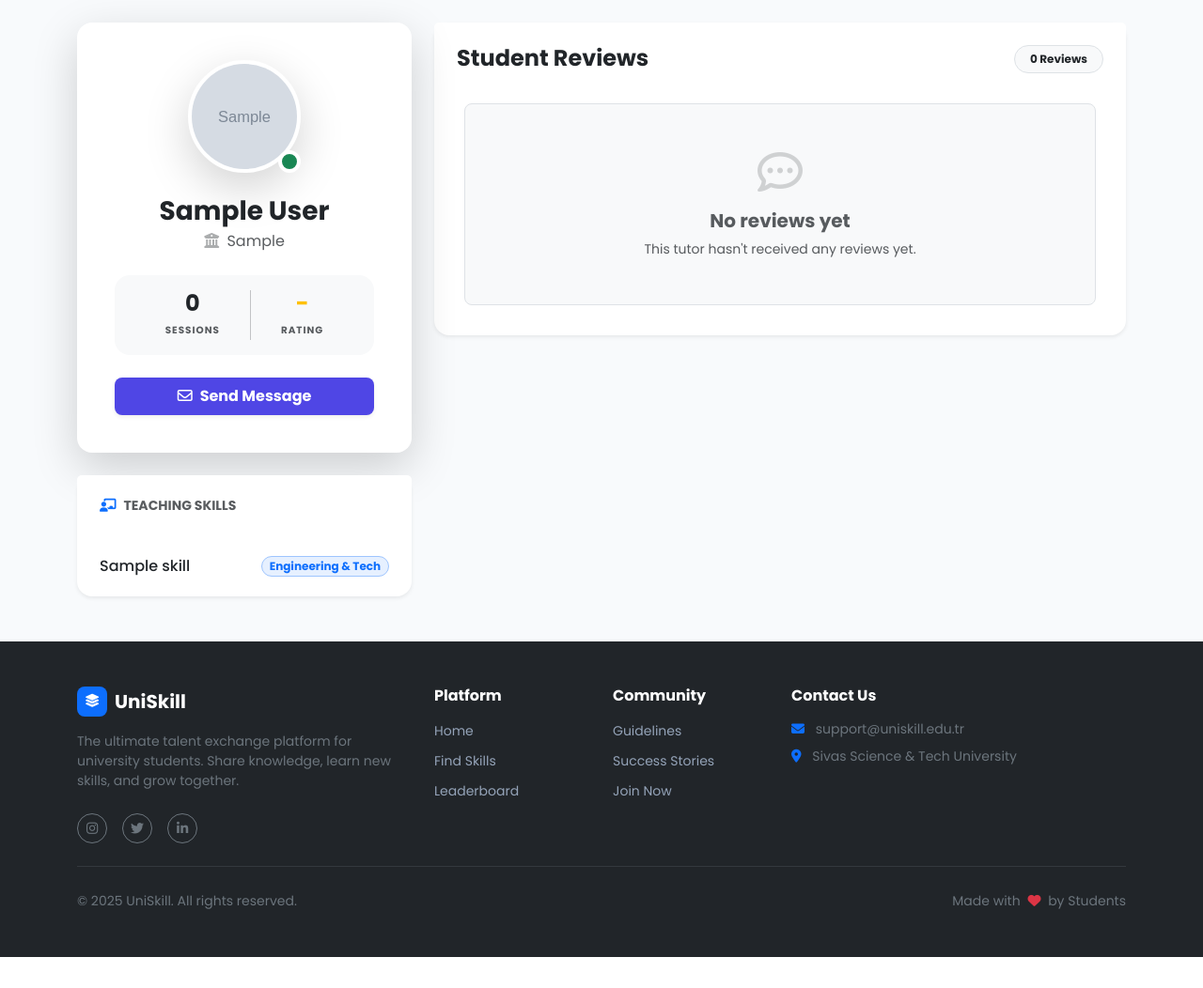
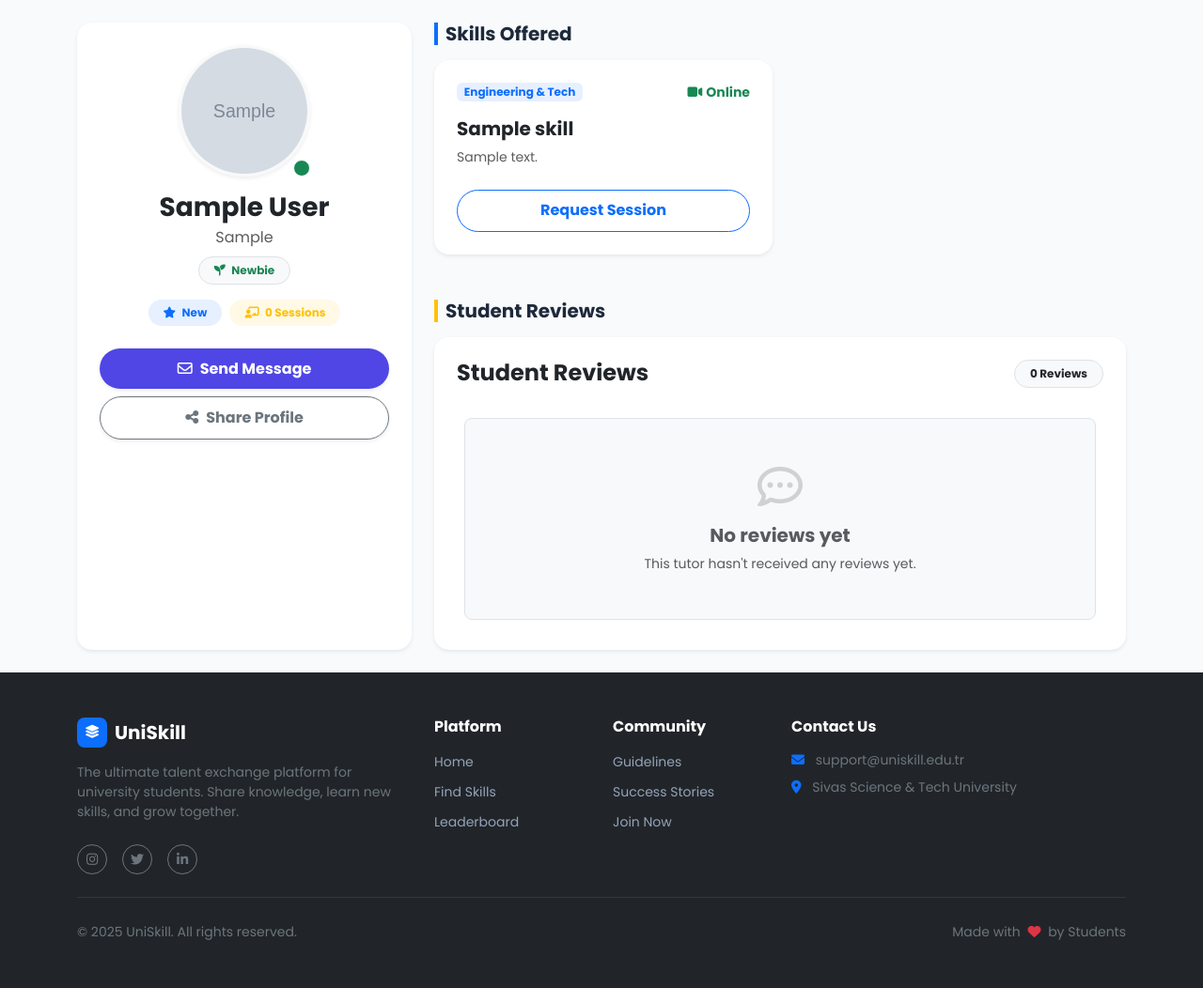
Before and after one commit to bugraozkaya/Uniskill, a Django app: page /profile/1/ in a window 1280 px wide. Shown: the part 73-1125 px from the top of the page at 94% size. Before the commit the page ends 1092 px from the top, so only its background shows below. Run offline with Django 5.2, Linux system fonts and the light colour scheme; tables that the repository leaves empty hold one stand-in row (values such as "Sample post"); grey boxes marked "Sample" are stand-in pictures; data that the repository does not hold is empty; some libraries are stand-ins or nearby versions.

Commit message:
Ranked system

```diff
--- a/core/templates/core/base.html
+++ b/core/templates/core/base.html
@@ -211,8 +211,12 @@
                             <img src="{{ user.profile.avatar.url }}" class="rounded-circle shadow-sm border border-white bg-white" style="width: 40px; height: 40px; object-fit: cover;">
                             <div class="d-none d-lg-block text-start lh-1">
                                 <span class="d-block text-dark fw-bold small">{{ user.first_name }}</span>
-                                <span class="d-block text-muted" style="font-size: 0.7rem;">Student</span>
-                            </div>
+
+                                <span class="d-block small fw-bold {{ user.profile.get_rank_info.color }}" style="font-size: 0.7rem;">
+                                    <i class="{{ user.profile.get_rank_info.icon }} me-1"></i>
+                                    {{ user.profile.get_rank_info.title }}
+                                </span>
+                                </div>
                         </a>
                         <ul class="dropdown-menu dropdown-menu-end">
                             <li><h6 class="dropdown-header text-uppercase small fw-bold text-muted letter-spacing-1">Account</h6></li>
@@ -339,7 +343,6 @@
         {% if messages %}
             {% for message in messages %}
                 Swal.fire({
-                    // Django 'error' etiketini 'danger' olarak da yollayabilir, onu 'error'a çeviriyoruz
                     icon: "{% if message.tags == 'danger' or message.tags == 'error' %}error{% elif message.tags == 'warning' %}warning{% else %}success{% endif %}",
                     title: "{% if message.tags == 'success' %}Başarılı!{% elif message.tags == 'error' or message.tags == 'danger' %}Hata!{% elif message.tags == 'warning' %}Dikkat!{% else %}Bilgi{% endif %}",
                     text: "{{ message|safe }}",
--- a/core/templates/core/public_profile.html
+++ b/core/templates/core/public_profile.html
@@ -1,79 +1,79 @@
 {% extends 'core/base.html' %}
 
 {% block content %}
-<div class="row">
-
-    <div class="col-lg-4 mb-4">
-        <div class="sticky-top" style="top: 100px; z-index: 1;">
-
-            <div class="card shadow-lg border-0 text-center p-4 rounded-4 bg-white mb-4">
-                <div class="card-body">
-                    <div class="mb-4 position-relative d-inline-block">
-                        <img src="{{ profile.avatar.url }}" class="rounded-circle shadow-lg border border-4 border-white bg-white" style="width: 120px; height: 120px; object-fit: cover;">
-
-                        <span class="position-absolute bottom-0 end-0 bg-success border border-4 border-white rounded-circle p-2"
-                              style="width: 24px; height: 24px;" title="Active Tutor"></span>
+<div class="row g-4">
+    <div class="col-lg-4">
+        <div class="card border-0 shadow-sm rounded-4 text-center p-4 h-100">
+            <div class="position-relative d-inline-block mx-auto mb-3">
+                <img src="{{ tutor.profile.avatar.url }}" class="rounded-circle border border-3 border-light shadow-sm" style="width: 140px; height: 140px; object-fit: cover;">
+                <span class="position-absolute bottom-0 end-0 bg-success border border-white rounded-circle p-2" title="Online"></span>
             </div>
 
-                    <h3 class="fw-bold mb-1 text-dark">{{ tutor.get_full_name }}</h3>
-                    <p class="text-muted mb-4">
-                        <i class="fas fa-university me-1 opacity-50"></i>
-                        {{ profile.department|default:"Department Not Set" }}
-                    </p>
+            <h3 class="fw-bold text-dark mb-1">{{ tutor.get_full_name }}</h3>
+            <p class="text-muted mb-2">{{ tutor.profile.department|default:"Department Not Set" }}</p>
 
-                    <div class="d-flex justify-content-center gap-3 mb-4 p-3 bg-light rounded-4">
-                        <div class="text-center px-3">
-                            <h4 class="fw-bold mb-0 text-dark">{{ total_sessions }}</h4>
-                            <small class="text-muted text-uppercase fw-bold" style="font-size: 0.65rem; letter-spacing: 1px;">Sessions</small>
+            <div class="mb-3">
+                <span class="badge bg-light {{ tutor.profile.get_rank_info.color }} border px-3 py-2 rounded-pill fw-bold">
+                    <i class="{{ tutor.profile.get_rank_info.icon }} me-1"></i>
+                    {{ tutor.profile.get_rank_info.title }}
+                </span>
             </div>
-                        <div class="vr opacity-25"></div>
-                        <div class="text-center px-3">
-                            <h4 class="fw-bold mb-0 text-warning">
-                                {% if average_rating %}
-                                    {{ average_rating|floatformat:1 }}
-                                {% else %}
-                                    -
-                                {% endif %}
-                            </h4>
-                            <small class="text-muted text-uppercase fw-bold" style="font-size: 0.65rem; letter-spacing: 1px;">Rating</small>
-                        </div>
+            <div class="d-flex justify-content-center gap-2 mb-4">
+                <span class="badge bg-primary bg-opacity-10 text-primary px-3 py-2 rounded-pill">
+                    <i class="fas fa-star me-1"></i> {{ average_rating|floatformat:1|default:"New" }}
+                </span>
+                <span class="badge bg-warning bg-opacity-10 text-warning px-3 py-2 rounded-pill">
+                    <i class="fas fa-chalkboard-teacher me-1"></i> {{ total_sessions }} Sessions
+                </span>
             </div>
 
+            <div class="d-grid gap-2">
                 {% if request.user != tutor %}
-                    <div class="d-grid gap-2">
-                        <a href="{% url 'messaging' tutor.id %}" class="btn btn-primary rounded-3 py-2 fw-bold shadow-sm transition-hover">
+                <a href="{% url 'messaging' tutor.id %}" class="btn btn-primary rounded-pill fw-bold shadow-sm transition-hover">
                     <i class="far fa-envelope me-2"></i>Send Message
                 </a>
+                {% endif %}
+                <button class="btn btn-outline-secondary rounded-pill fw-bold shadow-sm" onclick="copyProfileLink()">
+                    <i class="fas fa-share-alt me-2"></i>Share Profile
+                </button>
             </div>
-                    {% endif %}
-                </div>
-            </div>
-
-            <div class="card shadow-sm border-0 rounded-4 bg-white">
-                <div class="card-header bg-white border-0 pt-4 px-4 pb-2">
-                    <h6 class="fw-bold text-uppercase text-muted small letter-spacing-1">
-                        <i class="fas fa-chalkboard-teacher me-2 text-primary"></i>Teaching Skills
-                    </h6>
-                </div>
-                <div class="card-body px-2 pb-2">
-                    <ul class="list-group list-group-flush">
-                        {% for skill in skills %}
-                        <li class="list-group-item d-flex justify-content-between align-items-center border-0 px-3 py-2 my-1 rounded-3 hover-bg-light">
-                            <span class="fw-medium text-dark">{{ skill.skill.name }}</span>
-                            <span class="badge bg-primary bg-opacity-10 text-primary border border-primary-subtle rounded-pill">
-                                {{ skill.skill.get_category_display }}
-                            </span>
-                        </li>
-                        {% endfor %}
-                    </ul>
-                </div>
-            </div>
-
         </div>
     </div>
 
     <div class="col-lg-8">
-        <div class="card shadow-sm border-0 rounded-4 bg-white">
+
+        <h5 class="fw-bold mb-3 ps-2 border-start border-4 border-primary">Skills Offered</h5>
+        <div class="row g-3 mb-5">
+            {% for us in skills %}
+            <div class="col-md-6">
+                <div class="card border-0 shadow-sm rounded-4 h-100 hover-card transition-hover">
+                    <div class="card-body p-4">
+                        <div class="d-flex justify-content-between align-items-start mb-3">
+                            <span class="badge bg-primary bg-opacity-10 text-primary">{{ us.skill.get_category_display }}</span>
+                            {% if us.location == 'online' %}
+                                <small class="text-success fw-bold"><i class="fas fa-video me-1"></i>Online</small>
+                            {% else %}
+                                <small class="text-danger fw-bold"><i class="fas fa-map-marker-alt me-1"></i>Campus</small>
+                            {% endif %}
+                        </div>
+                        <h5 class="fw-bold text-dark">{{ us.skill.name }}</h5>
+                        <p class="text-muted small mb-4">{{ us.description|truncatechars:80 }}</p>
+                        <a href="{% url 'request_session' us.id %}" class="btn btn-outline-primary w-100 rounded-pill fw-bold">Request Session</a>
+                    </div>
+                </div>
+            </div>
+            {% empty %}
+            <div class="col-12">
+                <div class="alert alert-light border text-center text-muted rounded-4 py-4">
+                    <i class="fas fa-box-open fa-2x mb-2 opacity-50"></i>
+                    <p class="mb-0">No active skills listed yet.</p>
+                </div>
+            </div>
+            {% endfor %}
+        </div>
+
+        <h5 class="fw-bold mb-3 ps-2 border-start border-4 border-warning">Student Reviews</h5>
+        <div class="card border-0 shadow-sm rounded-4 overflow-hidden">
             <div class="card-header bg-white border-0 pt-4 px-4 pb-0 d-flex justify-content-between align-items-center flex-wrap gap-2">
                 <h4 class="fw-bold mb-0 text-dark">
                     Student Reviews
@@ -94,7 +94,7 @@
                                 <div>
                                     <h6 class="fw-bold mb-0 text-dark">
                                         <a href="{% url 'public_profile' review.session.student.id %}" class="text-decoration-none text-dark hover-text-primary">
-                                            {{ review.session.student.first_name }} {{ review.session.student.last_name }}
+                                            {{ review.session.student.get_full_name }}
                                         </a>
                                     </h6>
                                     <small class="text-muted">Course: <span class="fw-bold text-primary">{{ review.session.skill.name }}</span></small>
@@ -130,18 +130,17 @@
             </div>
         </div>
     </div>
-
 </div>
 
 <style>
-    /* Son yorumun altındaki çizgiyi kaldır */
+    /* Remove border for the last review */
     .last-no-border:last-child {
         border-bottom: none !important;
         padding-bottom: 0 !important;
         margin-bottom: 0 !important;
     }
 
-    /* Hover efektleri */
+    /* Hover effects */
     .hover-bg-light:hover {
         background-color: #f8f9fa;
     }
@@ -149,4 +148,19 @@
         color: var(--primary-color) !important;
     }
 </style>
+
+<script>
+    function copyProfileLink() {
+        navigator.clipboard.writeText(window.location.href);
+
+        // Modern copy notification with SweetAlert2
+        Swal.fire({
+            icon: 'success',
+            title: 'Copied!',
+            text: 'Profile link copied to clipboard.',
+            timer: 1500,
+            showConfirmButton: false
+        });
+    }
+</script>
 {% endblock %}
```
Also changed, not shown: core/models.py (+18 -0 lines). Lines whose indentation alone changed are shown as unchanged.
